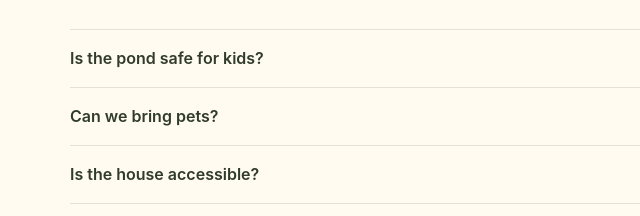
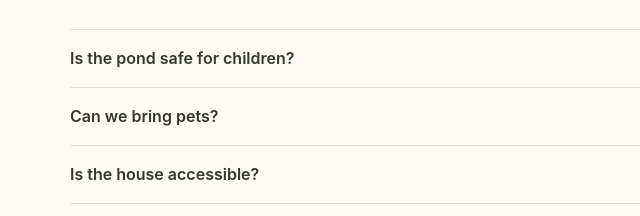
Before and after one commit to laura-ortiz-staffing/The_Sunset_Retreat, a plain HTML site: page faq.html in a window 1280 px wide. Shown: the part 372-588 px from the top of the page, 0-640 px from the left. Drawn offline with Linux system fonts and the light colour scheme.

Commit message:
Use "children" instead of "kids" in FAQ pond-safety question, per John's request

```diff
--- a/faq.html
+++ b/faq.html
@@ -38,7 +38,7 @@
       <p>Up to 16 guests. Up to 20 is possible with couch sleeping, subject to approval and additional fees. Children age 3 and under don't count toward the guest total.</p>
     </details>
     <details class="faq-item">
-      <summary>Is the pond safe for kids?</summary>
+      <summary>Is the pond safe for children?</summary>
       <p>The private pond has a beach area and is about 6 ft deep at its max. It's unheated, unfiltered, and unsupervised — life jackets are recommended and diving isn't allowed. Pets are not permitted in the pond.</p>
     </details>
     <details class="faq-item">
```
